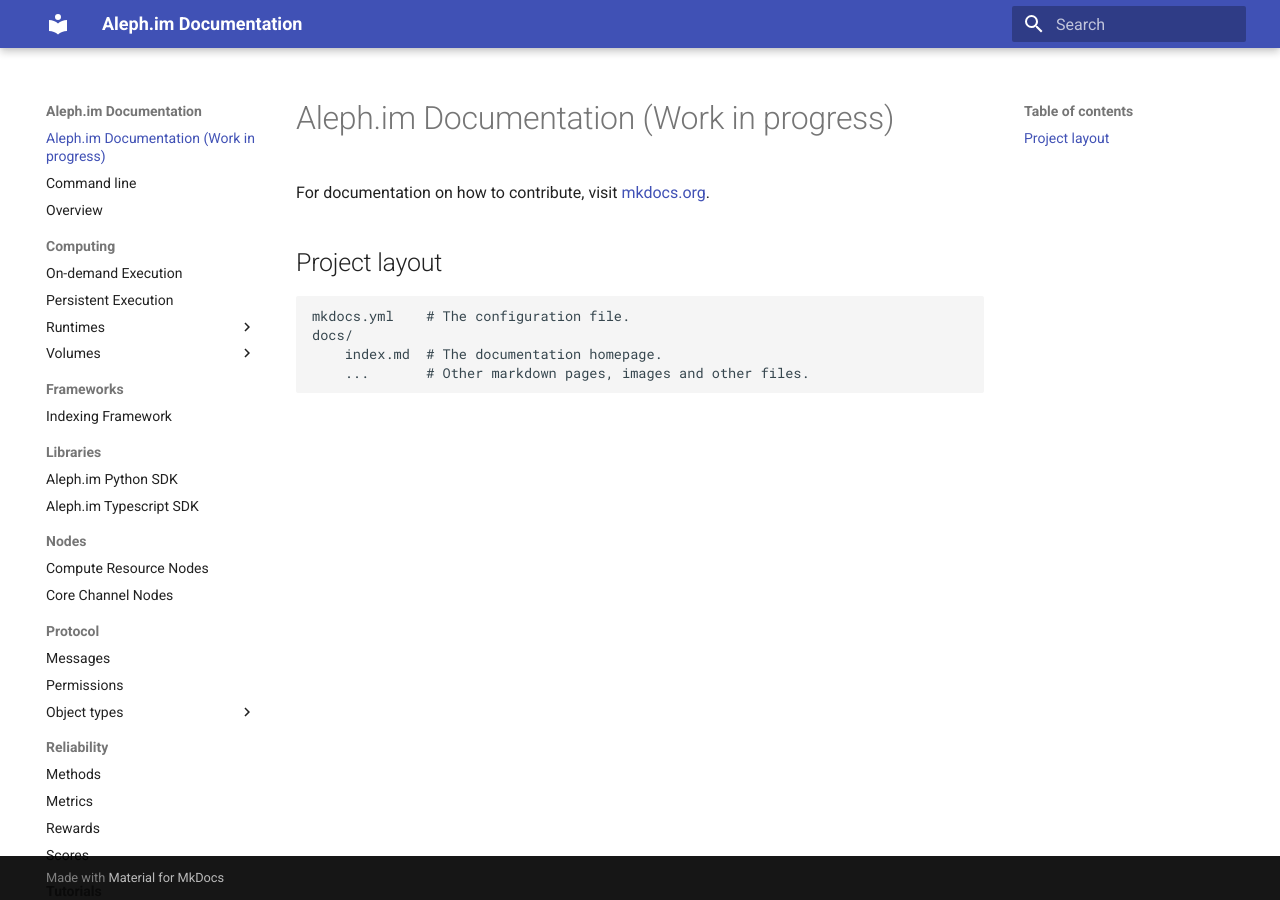
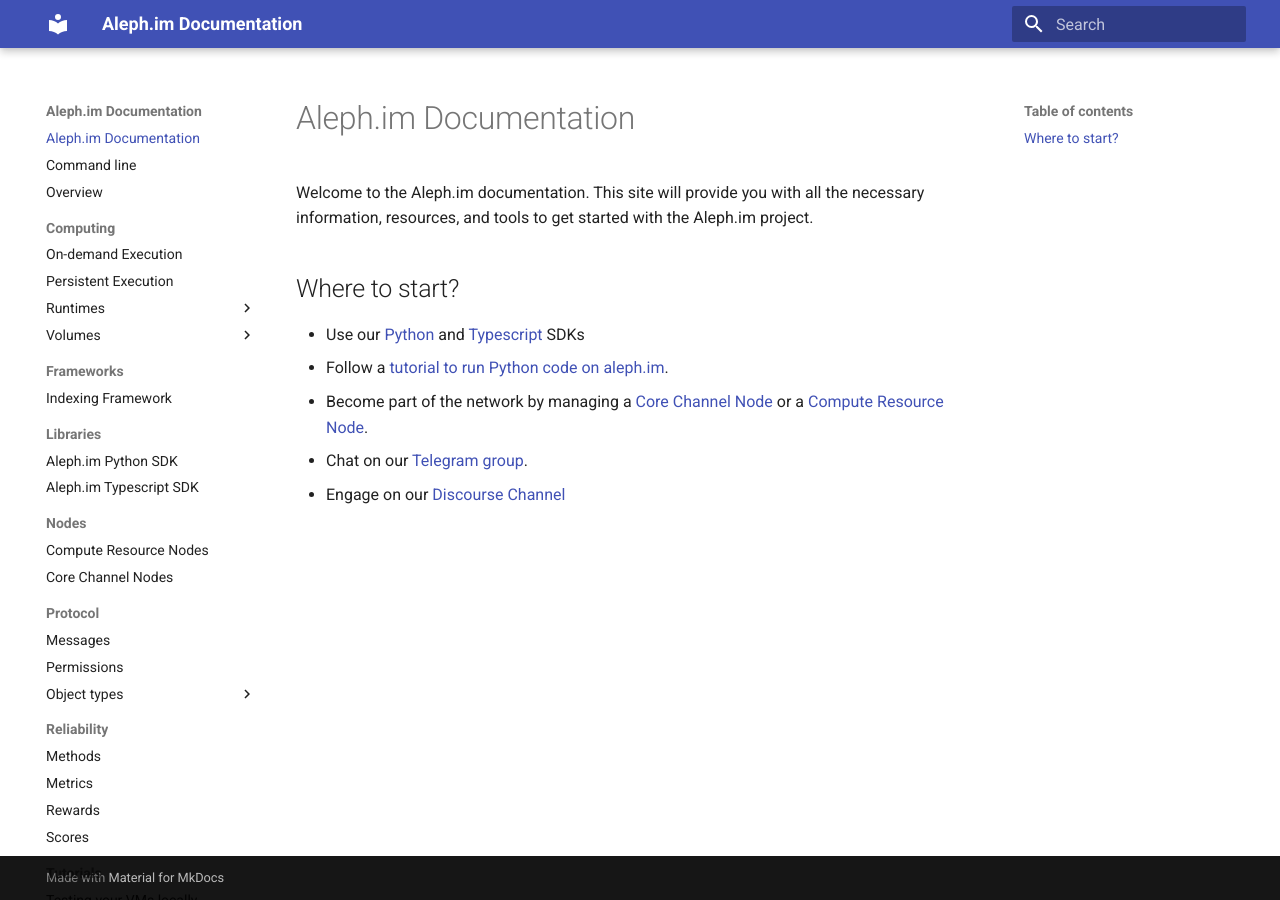
Before and after one commit to aleph-im/aleph-docs, an MkDocs documentation site: the page built from docs/index.md, in a window 1280 px wide. Built offline with MkDocs 1.6.1 and Material for MkDocs 9.7.7, drawn with Linux system fonts in a browser that asks for light colours.

Commit message:
Fix: Index was mkdocs default

```diff
--- a/docs/index.md
+++ b/docs/index.md
@@ -1,10 +1,12 @@
-# Aleph.im Documentation (Work in progress)
+# Aleph.im Documentation
 
-For documentation on how to contribute, visit [mkdocs.org](https://www.mkdocs.org).
+Welcome to the Aleph.im documentation. This site will provide you with all the necessary
+information, resources, and tools to get started with the Aleph.im project.
 
-## Project layout
+## Where to start?
 
-    mkdocs.yml    # The configuration file.
-    docs/
-        index.md  # The documentation homepage.
-        ...       # Other markdown pages, images and other files.
+- Use our [Python](./libraries/python.md) and [Typescript](./libraries/typescript.md) SDKs
+- Follow a [tutorial to run Python code on aleph.im](./tutorials/python/getting_started.md).
+- Become part of the network by managing a [Core Channel Node](./nodes/core_channel.md) or a [Compute Resource Node](./nodes/compute_resource.md).
+- Chat on our [Telegram group](https://t.me/alephim).
+- Engage on our [Discourse Channel](https://community.aleph.im/)
```
